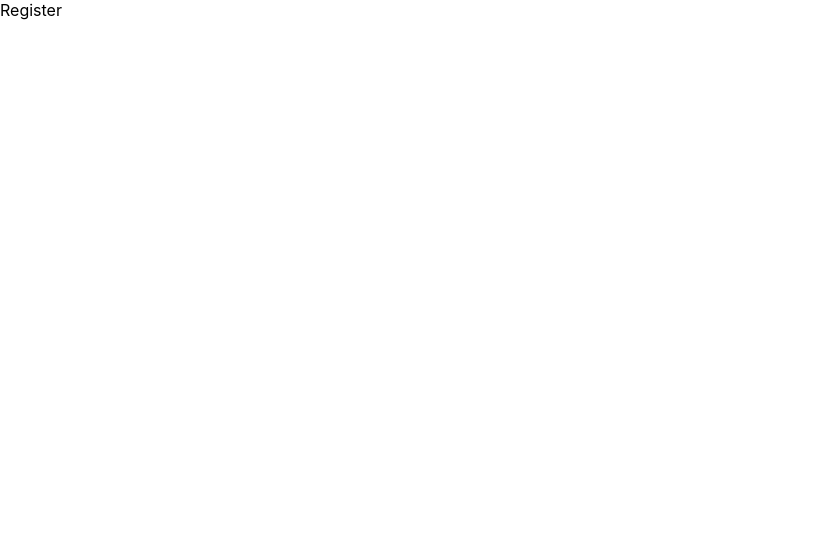
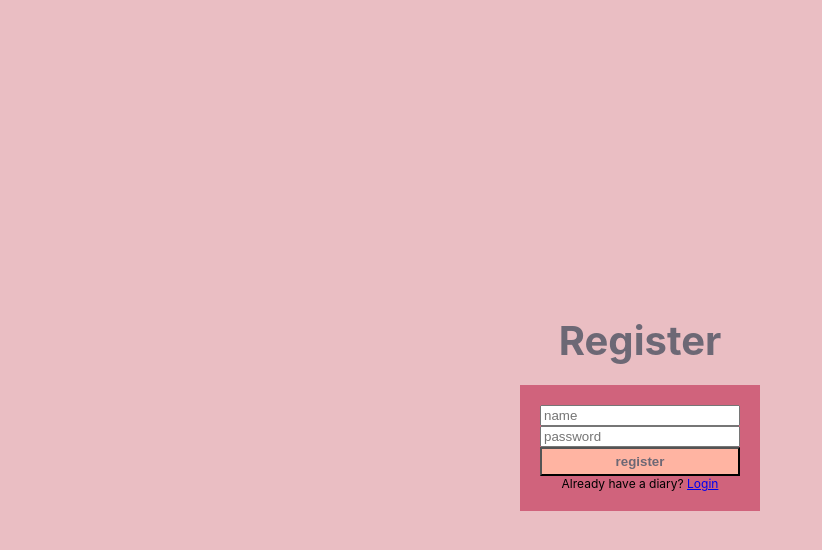
Before and after one commit to pinkfroggie/diary, a React (Create React App) app in the folder diary/: page /register in a window 1280 px wide. Shown: the top 550 px of the page, without its empty margins (0-822 px from the left). Built offline with nearby package versions, Linux system fonts and the light colour scheme.

Commit message:
created register page

```diff
--- a/diary/src/pages/Login.jsx
+++ b/diary/src/pages/Login.jsx
@@ -1,4 +1,5 @@
 import React from 'react'
+import { Link } from 'react-router-dom'
 
 const Login = () => {
   return (
@@ -8,6 +9,7 @@ const Login = () => {
         <input type='text' placeholder='name' />
         <input type='password' placeholder='password' />
         <button>login</button>
+        <span>Don't have a diary? <Link to ='/register'>Create one!</Link></span>
       </form>
       </div>
   )
--- a/diary/src/pages/Register.jsx
+++ b/diary/src/pages/Register.jsx
@@ -1,8 +1,17 @@
 import React from 'react'
+import { Link } from 'react-router-dom'
 
 const Register = () => {
   return (
-    <div>Register</div>
+    <div className='auth'>
+      <h1>Register</h1>
+      <form>
+        <input type='text' placeholder='name' />
+        <input type='password' placeholder='password' />
+        <button>register</button>
+        <span>Already have a diary? <Link to ='/login'>Login</Link></span>
+      </form>
+      </div>
   )
 }
 
--- a/diary/src/style.scss
+++ b/diary/src/style.scss
@@ -31,7 +31,13 @@ $lightPink: #EABEC3;
                 padding: 5px;
                 background-color: #FFB4A2;
                 color: #6D6875;
+                font-weight: bolder;
                 cursor: pointer;
+            }
+
+            span{
+                font-size: 12px;
+                text-align: center;
             }
         }
     }
```
